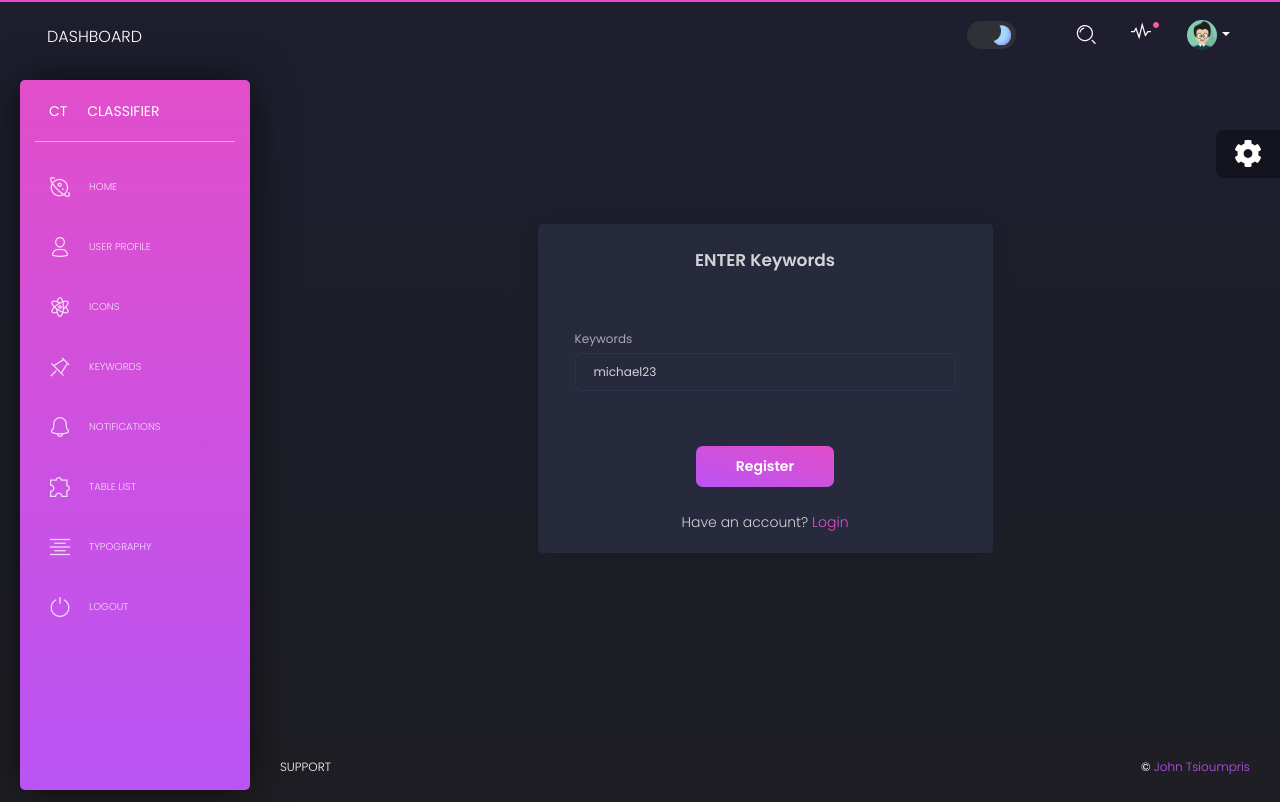
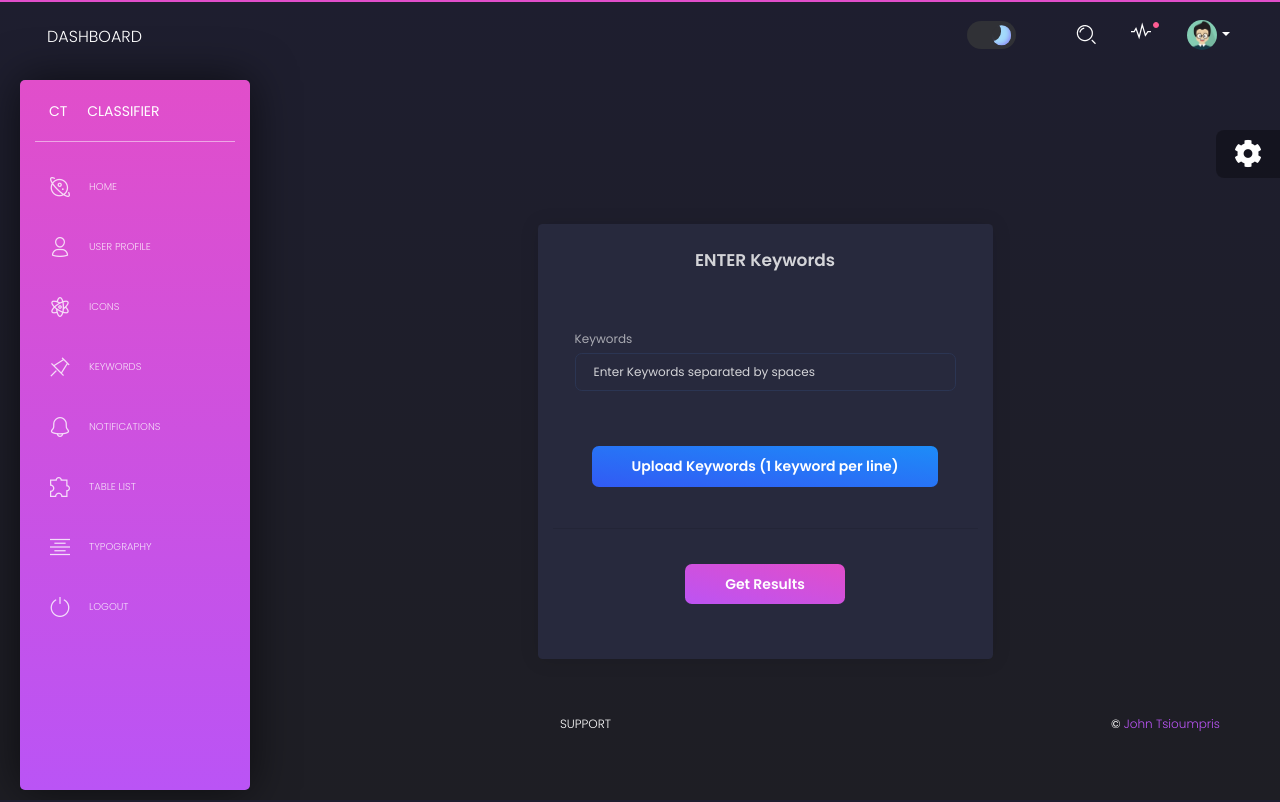
Before and after one commit to tsgiannis/master_thesis, a Flask app: page /keywords.html in a window 1280 px wide. Run offline with Flask 3, Linux system fonts and the light colour scheme; the visitor is signed in with stand-in values (Sample User, id 1); parts of the project's set-up code (start-up, migrations or seed data) failed here and were passed over; some libraries are stand-ins or nearby versions.

Commit message:
Minor adjustments #3

```diff
--- a/apps/templates/home/keywords.html
+++ b/apps/templates/home/keywords.html
@@ -24,7 +24,7 @@
                                         <div class="form-group">
                                             <label>Keywords</label>
                                             <input type="text" class="form-control" placeholder="Username"
-                                                    value="michael23">
+                                                    value="Enter Keywords separated by spaces">
                                         </div>
                                     </div>
 
@@ -35,14 +35,16 @@
 
                             </form>
                         </div>
+                         <div class="card-footer text-center">
+                            <button type="submit" class="btn btn-fill btn-info">Upload Keywords (1 keyword per line)</button>
+                                <br /><br />
+                             <hr/>
                         <div class="card-footer text-center">
-                            <button type="submit" class="btn btn-fill btn-primary">Register</button>
+                            <button type="submit" class="btn btn-fill btn-primary">Get Results</button>
 
                             <br /><br />
 
-                            <p>
-                                Have an account? <a href="/login.html" class="text-primary">Login</a>
-                            </p>
+
                         </div>
                     </div>
                 </div>
```
